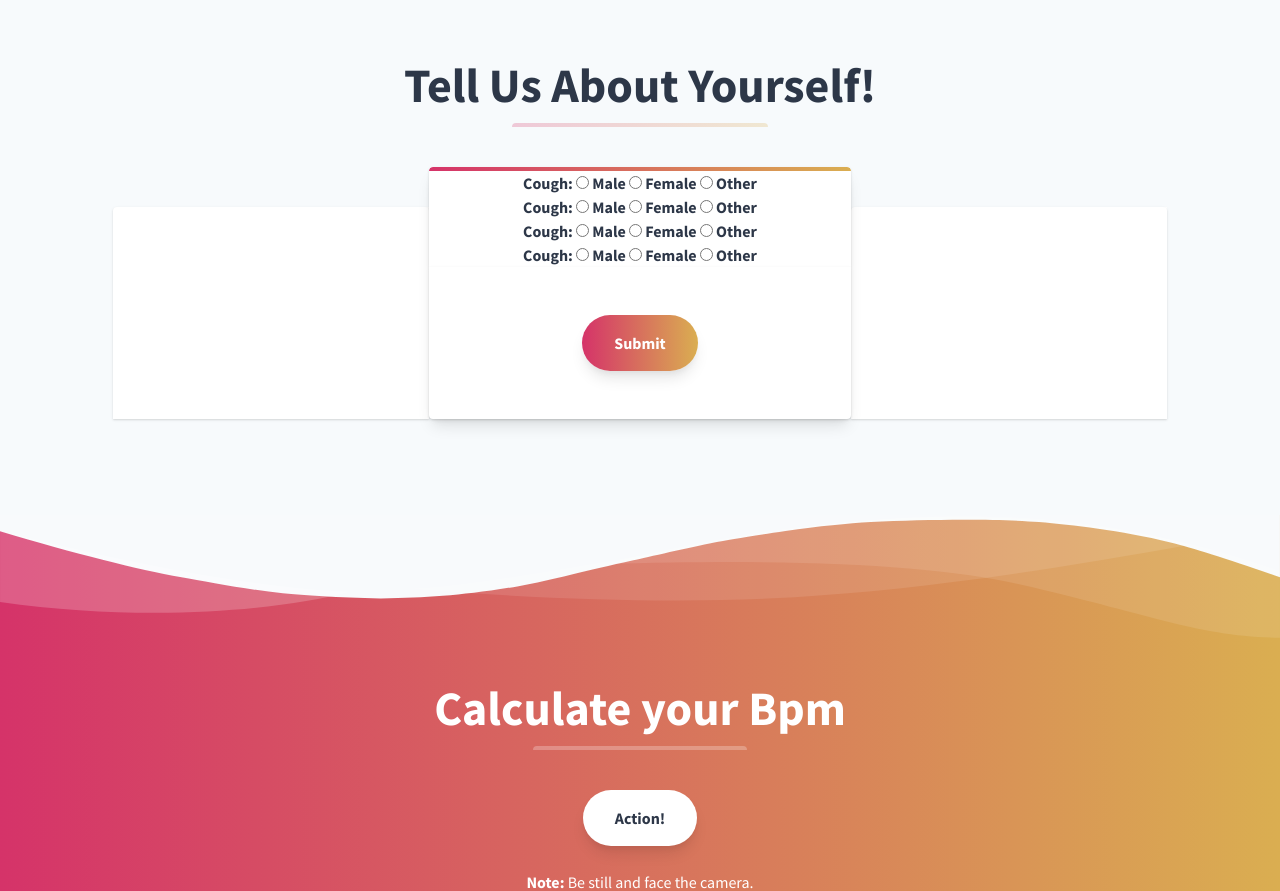
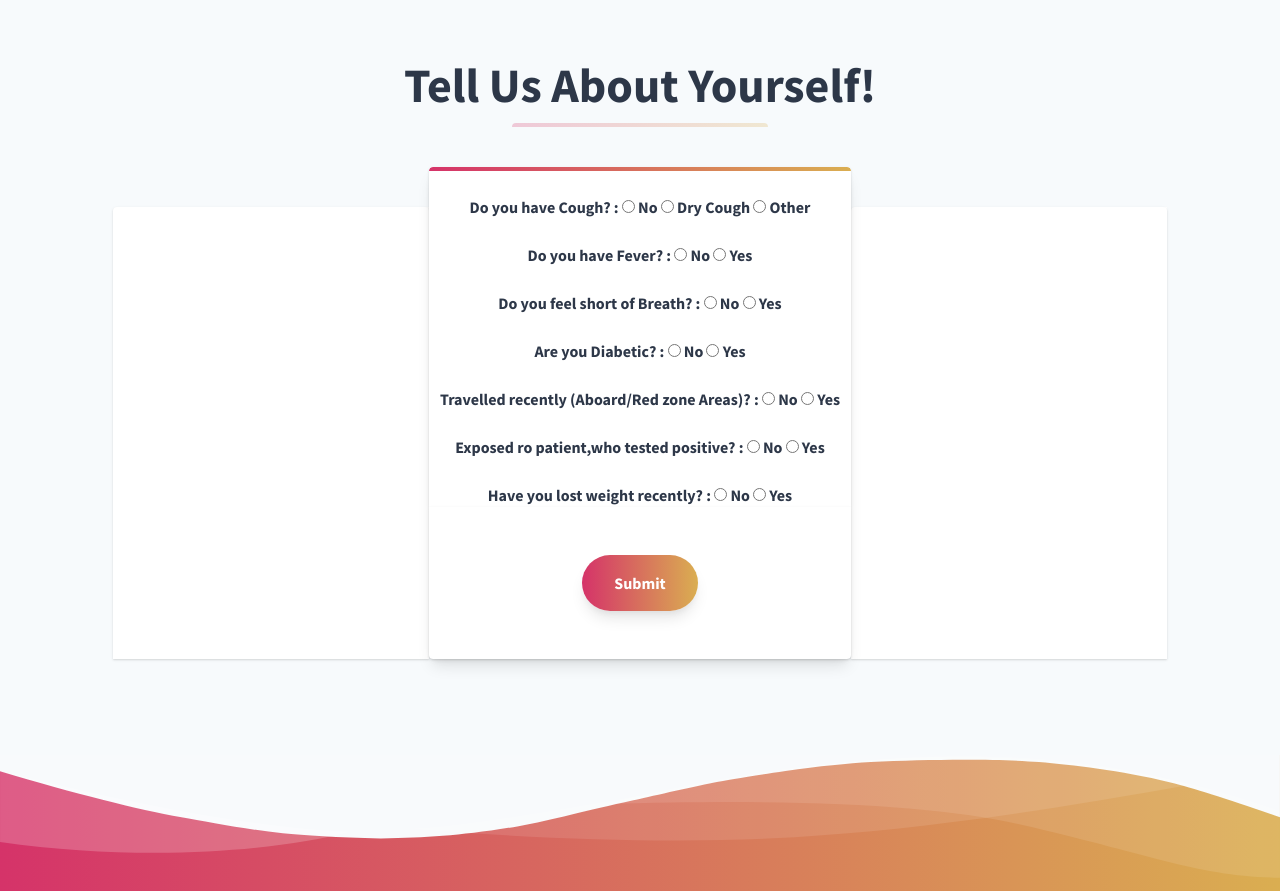
Before and after one commit to islamshahil/FlaskWebcam, a Flask app: page / in a window 1280 px wide. Shown: the part 613-1504 px from the top of the page. Run offline with Flask 2, Linux system fonts and the light colour scheme; some libraries are stand-ins or nearby versions.

Commit message:
questions update

```diff
--- a/templates/index.html
+++ b/templates/index.html
@@ -195,51 +195,89 @@
               <video autoplay="true" id="videoElement"></video>dajcdfhewh
             </li> -->
 
+           <br>
+
             <li>
               <form>
-<label for="male">Cough: </label>
+<label for="male">Do you have Cough? : </label>
   <input type="radio" id="male" name="gender" value="male">
-  <label for="male">Male</label>
+  <label for="male">No</label>
   <input type="radio" id="female" name="gender" value="female">
-  <label for="female">Female</label>
+  <label for="female">Dry Cough</label>
   <input type="radio" id="other" name="gender" value="other">
   <label for="other">Other</label>
 </form>
             </li>
 
+            <br>
+
             <li>
               <form>
-<label for="male">Cough: </label>
+<label for="male">Do you have Fever? : </label>
   <input type="radio" id="male" name="gender" value="male">
-  <label for="male">Male</label>
+  <label for="male">No</label>
   <input type="radio" id="female" name="gender" value="female">
-  <label for="female">Female</label>
-  <input type="radio" id="other" name="gender" value="other">
-  <label for="other">Other</label>
+  <label for="female">Yes</label>
 </form>
             </li>
 
+            <br>
+
             <li>
               <form>
-<label for="male">Cough: </label>
+<label for="male">Do you feel short of Breath? : </label>
   <input type="radio" id="male" name="gender" value="male">
-  <label for="male">Male</label>
+  <label for="male">No</label>
   <input type="radio" id="female" name="gender" value="female">
-  <label for="female">Female</label>
-  <input type="radio" id="other" name="gender" value="other">
-  <label for="other">Other</label>
+  <label for="female">Yes</label>
 </form>
             </li>
 
+            <br>
+
             <li>
               <form>
-<label for="male">Cough: </label>
+<label for="male">Are you Diabetic? : </label>
   <input type="radio" id="male" name="gender" value="male">
-  <label for="male">Male</label>
+  <label for="male">No</label>
   <input type="radio" id="female" name="gender" value="female">
-  <label for="female">Female</label>
-  <input type="radio" id="other" name="gender" value="other">
-  <label for="other">Other</label>
+  <label for="female">Yes</label>
+</form>
+            </li>
+
+            <br>
+
+            <li>
+              <form>
+<label for="male">Travelled recently (Aboard/Red zone Areas)? : </label>
+  <input type="radio" id="male" name="gender" value="male">
+  <label for="male">No</label>
+  <input type="radio" id="female" name="gender" value="female">
+  <label for="female">Yes</label>
+</form>
+            </li>
+
+            <br>
+
+            <li>
+              <form>
+<label for="male">Exposed ro patient,who tested positive? : </label>
+  <input type="radio" id="male" name="gender" value="male">
+  <label for="male">No</label>
+  <input type="radio" id="female" name="gender" value="female">
+  <label for="female">Yes</label>
+</form>
+            </li>
+
+            <br>
+
+            <li>
+              <form>
+<label for="male">Have you lost weight recently? : </label>
+  <input type="radio" id="male" name="gender" value="male">
+  <label for="male">No</label>
+  <input type="radio" id="female" name="gender" value="female">
+  <label for="female">Yes</label>
 </form>
             </li>
 
```
